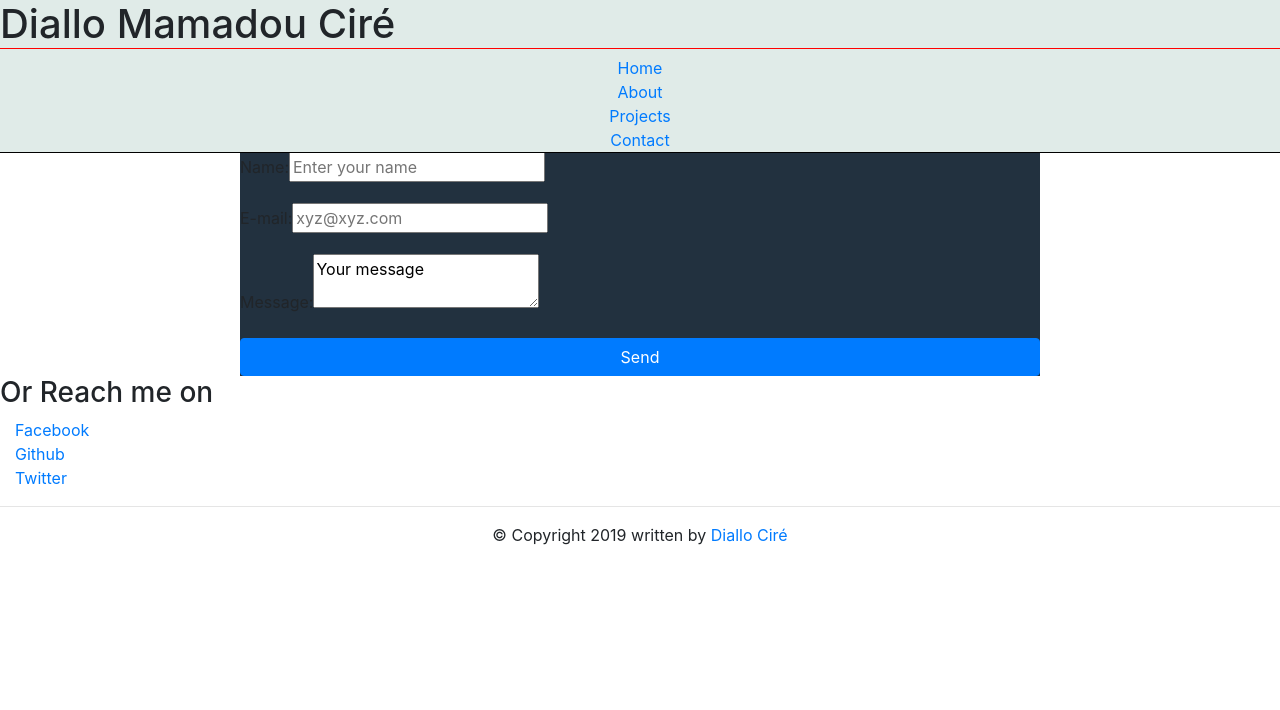
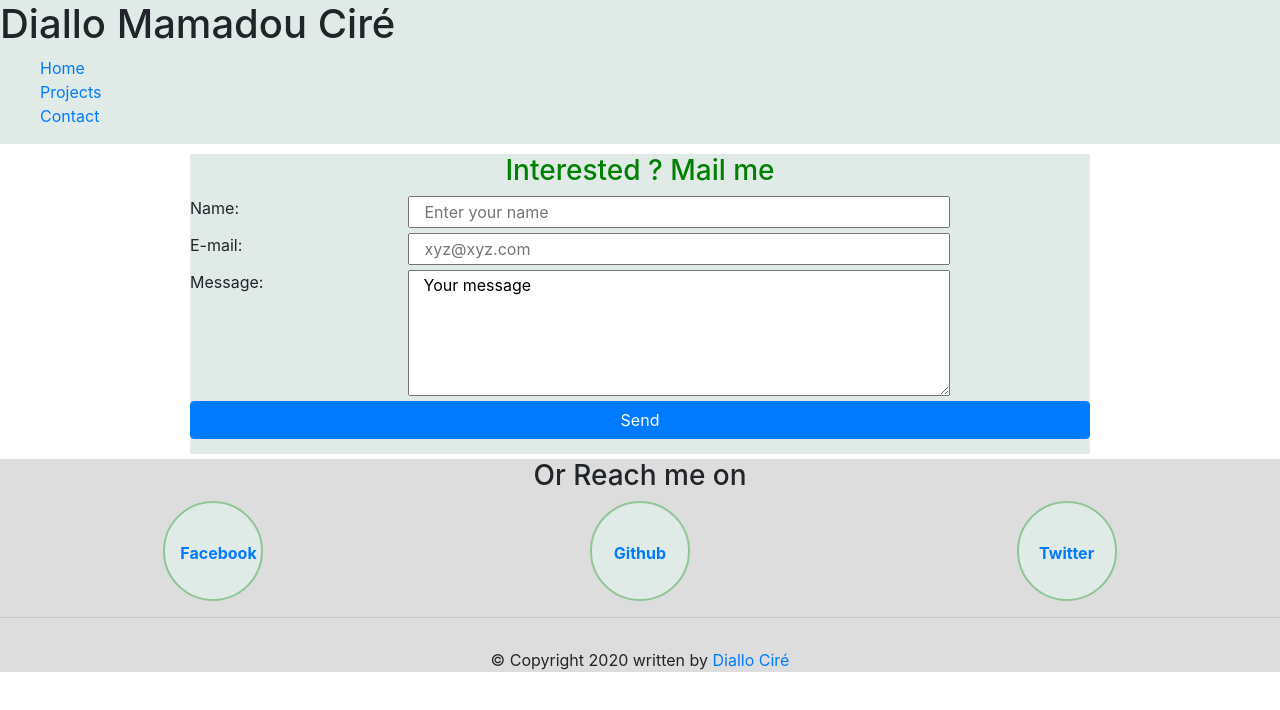
Before and after one commit to Cirediallo/blog, a Gatsby site: page /contact in a window 1280 px wide. Built offline with nearby package versions, Linux system fonts and the light colour scheme; Gatsby itself is replaced by a stand-in of ours.

Commit message:
Static part done git status!

```diff
--- a/src/components/footer.js
+++ b/src/components/footer.js
@@ -5,15 +5,21 @@ const Footer = () => {
         <footer>
             <h3> Or Reach me on </h3>
             <div class="social_media_footer">
-                <div class="social_media_element"><a href="facebook.com" class="col-md-4">Facebook</a></div>
-                <div class="social_media_element"><a href="github.com" class="col-md-4">Github</a></div>
-                <div class="social_media_element"><a href="twitter.com" class="col-md-4">Twitter</a></div>
+                <div class="social_media_element"><a href="https://www.facebook.com/diallocirem" class="col-md-4">Facebook</a></div>
+                <div class="social_media_element"><a href="https://www.github.com/Cirediallo" class="col-md-4">Github</a></div>
+                <div class="social_media_element"><a href="https://www.twitter.com" class="col-md-4">Twitter</a></div>
 
             </div>
             <hr />
-            <p class="text-center ending-text">&copy; Copyright 2019 written by <a href="https://www.freecodecamp.com/cirediallo">Diallo Ciré</a></p>
+            <p class="text-center ending-text">&copy; Copyright 2020 written by <a href="https://www.freecodecamp.com/cirediallo">Diallo Ciré</a></p>
         </footer>
     )
 }
 
+
+
+
+
+
+
 export default Footer;
--- a/src/components/header.js
+++ b/src/components/header.js
@@ -7,7 +7,7 @@ export default () => (
         <nav>
             <ul>
                 <li><Link to="/">Home</Link></li>
-                <li><Link to="../about" >About</Link></li>
+                {/*<li><Link to="../about" >About</Link></li>*/}
                 <li><Link to="../projects">Projects</Link></li>
                 <li><Link to="../contact">Contact</Link></li>
             </ul>
--- a/src/pages/contact.js
+++ b/src/pages/contact.js
@@ -8,22 +8,23 @@ import Footer from "../components/footer"
 export default () => (
     <div>
         <Header />
-        <div>
-        <form>
-            <p>
-                <label for="name">Name: </label>
-                <input type="text" id="name" required placeholder="Enter your name" />
-            </p>
-            <p>
-                <label for="email" name="email">E-mail: </label>
-                <input type="email" id="email" placeholder="xyz@xyz.com" required />
-            </p>
-            <p>
-                <label for="message">Message: </label>
-                <textarea id="message">Your message</textarea>
-            </p>
-            <Button variant="primary" block>Send</Button>
-        </form>
+        <div id="contactMe">
+            <h3>Interested ? Mail me</h3>
+            <form>
+                <div className="row">
+                    <label for="name" className="col-md-3">Name: </label>
+                    <input type="text" className="col-7" id="name" required placeholder="Enter your name" />
+                </div>
+                <div className="row">
+                    <label for="email" name="email" className="col-md-3">E-mail: </label>
+                    <input type="email" id="email" className="col-7" placeholder="xyz@xyz.com" required />
+                </div>
+                <div className="row">
+                    <label for="message" className="col-md-3">Message: </label>
+                    <textarea id="message" className="col-7" rows="5">Your message</textarea>
+                </div>
+                <Button variant="primary" block>Send</Button>
+            </form>
         </div>
         <Footer />
     </div>
--- a/src/pages/projects.js
+++ b/src/pages/projects.js
@@ -5,9 +5,9 @@ import Footer from "../components/footer"
 export default () => (
     <div>
         <Header />
-        <div>
-            Cette section est celle des projets
-        </div>
+        <section id="works">
+            this part will come ASAP ...
+        </section>
         <Footer />
     </div>
 )
--- a/src/styles/style.css
+++ b/src/styles/style.css
@@ -1,32 +1,96 @@
+@import url('https://fonts.googleapis.com/css?family=Lobster');
+
 html{
     scroll-behavior: smooth;
 }
 
-header {
+body{
+    font-family: Lobster;
+}
+
+header{
     display: flex;
     justify-content: space-between;
-    outline: 1px solid black;
+
     background-color:#e0ebe8;
+    margin-bottom:10px;
 }
 
-header h1 {
-    outline: 1px solid red;
-    margin-top: 0;
+header ul li{
+    list-style: none;
 }
 
-nav ul{
-    margin:0 15px;
-    padding:0;
-    list-style-type:none;
-    text-align:center;
+header ul {
+    display: inline-block;
+}
 
+ /* =========== HOME.JS =========== */
+
+#welcome-section{
+    height:60vh;
+
+
+    text-align: center;
   }
+
 
 
 
   /* =========== CONTACT.JS =========== */
   form{
-    background-color: /*#e7gbe8;*/ #22313F;
+      /*
+    background-color: /*#e7gbe8;*#22313F;
     width: 800px;
-    margin: auto;
+    */
   }
+  #contactMe {
+      width: 900px;
+      margin: auto;
+      background-color: #e0ebe8;
+      height: 300px;
+  }
+  #contactMe > h3 {
+      color: green;
+      text-align: center;
+  }
+  .row {
+      margin: 5px 0;
+  }
+
+    /* =========== CONTACT.JS =========== */
+    #works {
+        height: 50vh;
+        text-align: center;
+    }
+
+
+  /* =========== FOOTER.JS =========== */
+
+
+footer{
+    background-color:#ddd;
+    margin:5px 0;
+
+  }
+  footer > h3{
+    text-align:center;
+  }
+  .social_media_footer{
+    display:flex;
+    justify-content:space-around;
+  }
+  .social_media_element{
+    border:2px solid #90C695;
+    border-radius:50%;
+    height:100px;
+    width:100px;
+    background:#e0ebe8;
+    /*color:#008080;*/
+    font-weight:bold;
+    text-align:center;
+    padding:0;
+    line-height:100px;
+  }
+  .ending-text{
+    margin:30px 0;
+  }
```
Also changed, not shown: src/pages/index.js (+10 -1 lines).
